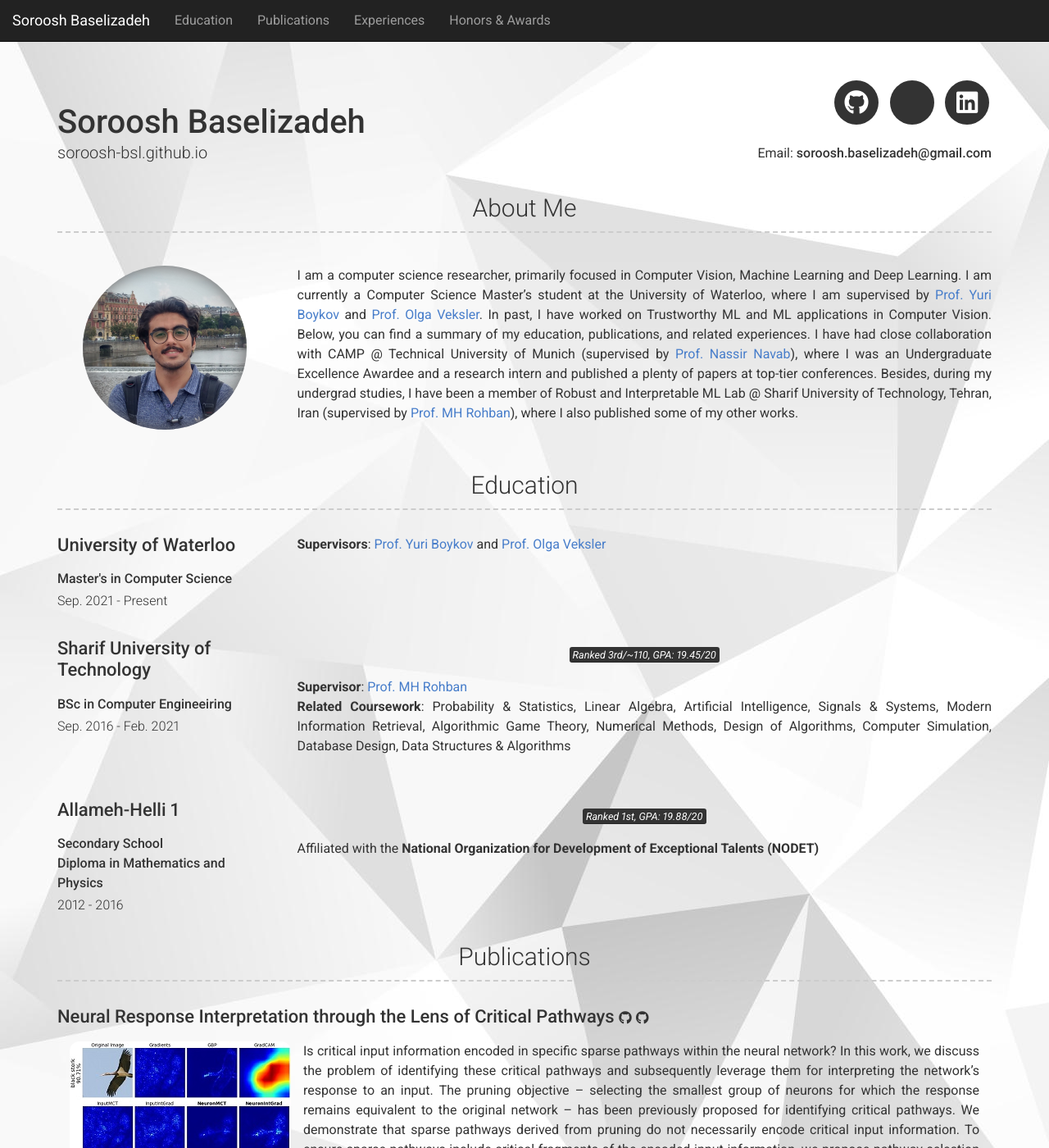
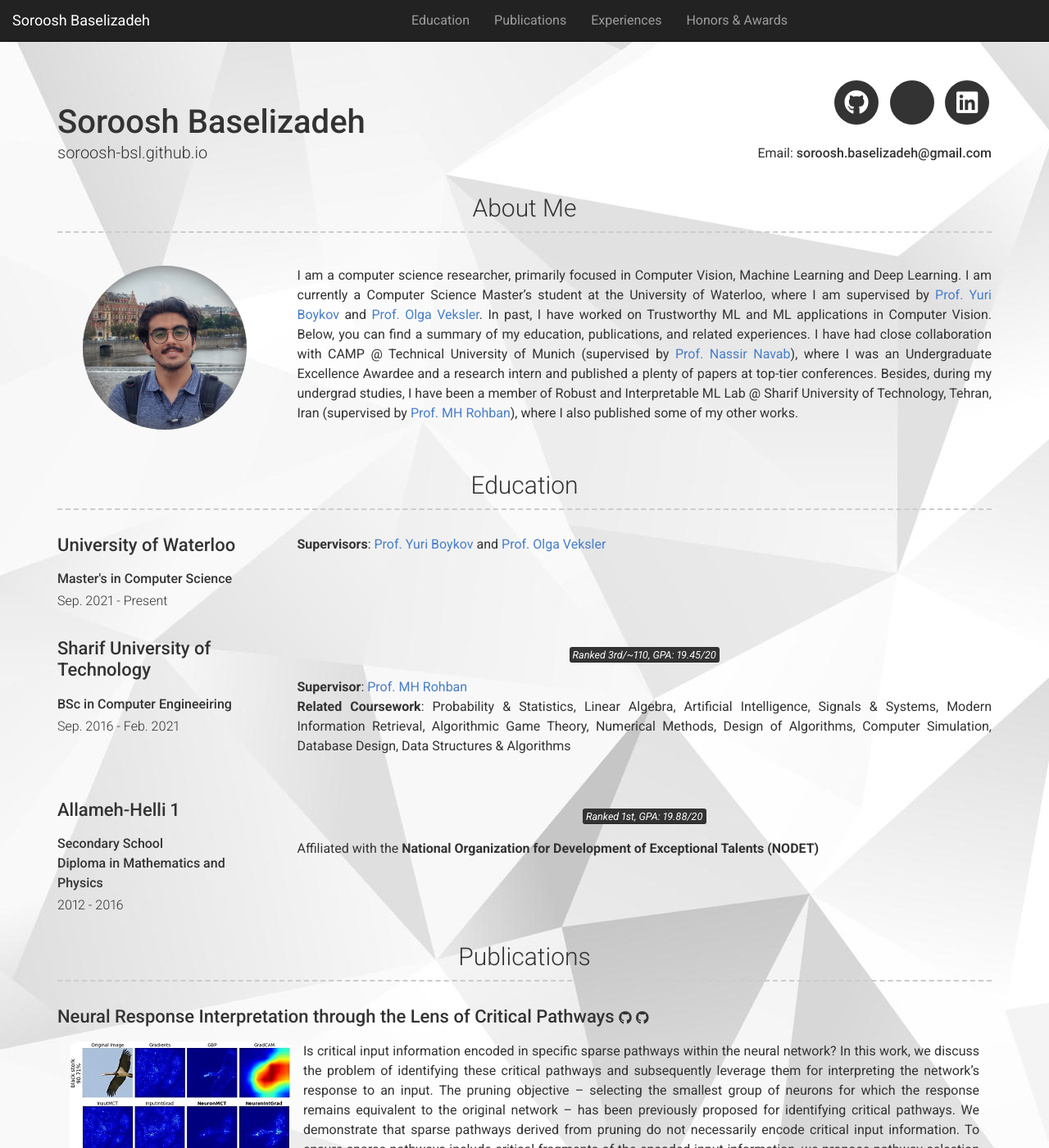
Before and after one commit to Soroosh-Bsl/soroosh-bsl.github.io, a Jekyll site: the page built from index.md, in a window 1280 px wide and 1400 px high. Shown: the whole window at 82% size. Built offline with Jekyll 4.4.1, drawn with Linux system fonts in a browser that asks for light colours; nearby versions of some CDN libraries; a style sheet for code colours, icons or effects is not loaded.

Commit message:
navbar test

```diff
--- a/_includes/header.html
+++ b/_includes/header.html
@@ -15,7 +15,7 @@
              </button>
              <a class="navbar-brand" href="#">Soroosh Baselizadeh</a>
            </div>
-           <div class="collapse navbar-collapse" id="myNavbar">
+           <div class="collapse navbar-collapse inner" id="myNavbar">
              <ul class="nav navbar-nav">
                <li><a href="#Education...">Education</a></li>
                <li><a href="#Publications...">Publications</a></li>
--- a/_sass/base.scss
+++ b/_sass/base.scss
@@ -248,10 +248,10 @@ a.anchor {
     visibility: hidden;
 }
 
-.navbar.center .navbar-inner {
+.navbar.center .collapse.inner {
     text-align: center;
 }
-.navbar.center .navbar-inner .nav {
+.navbar.center .collapse.inner .nav {
     float: none;
     display:inline-block;
     vertical-align: middle;
```
